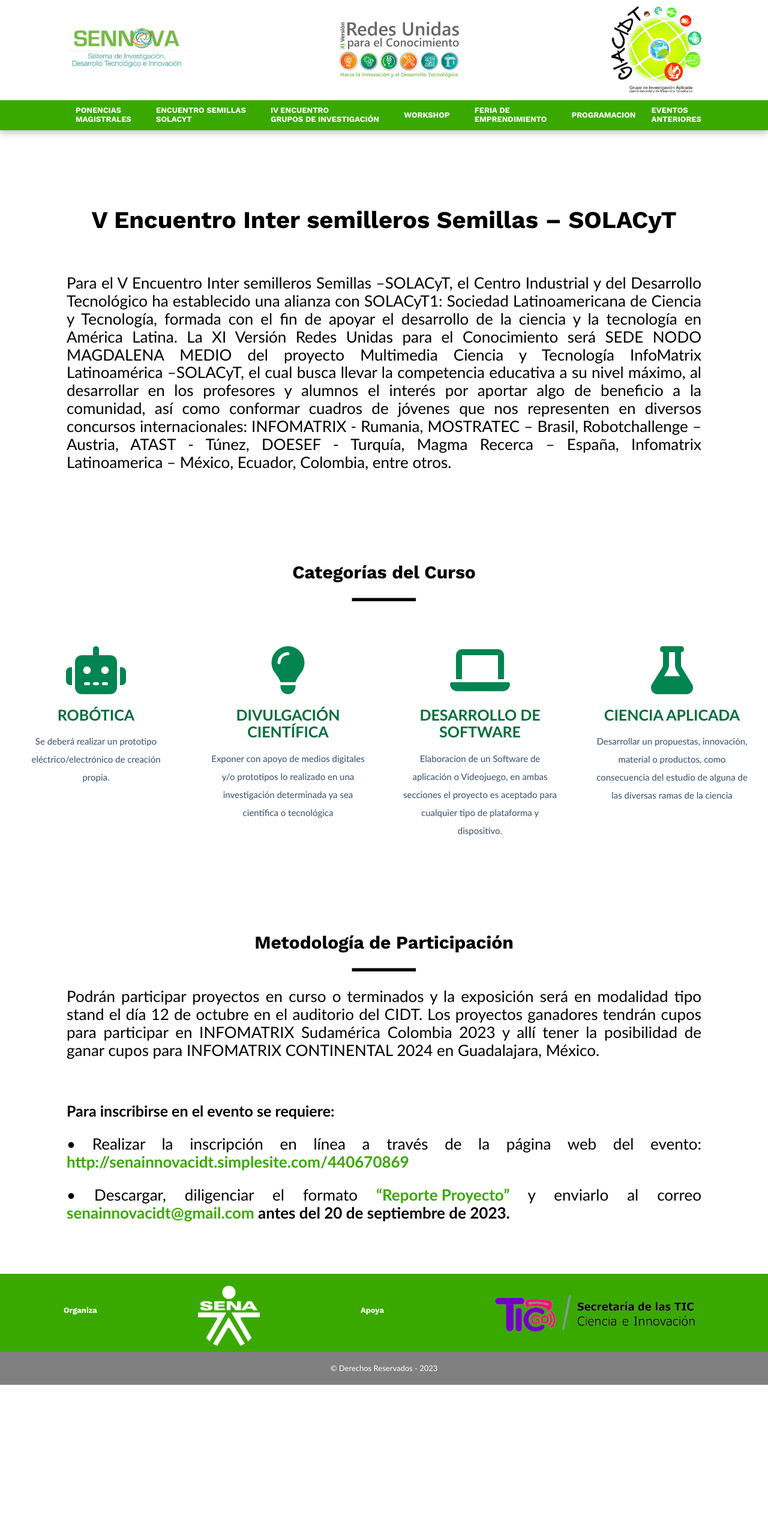
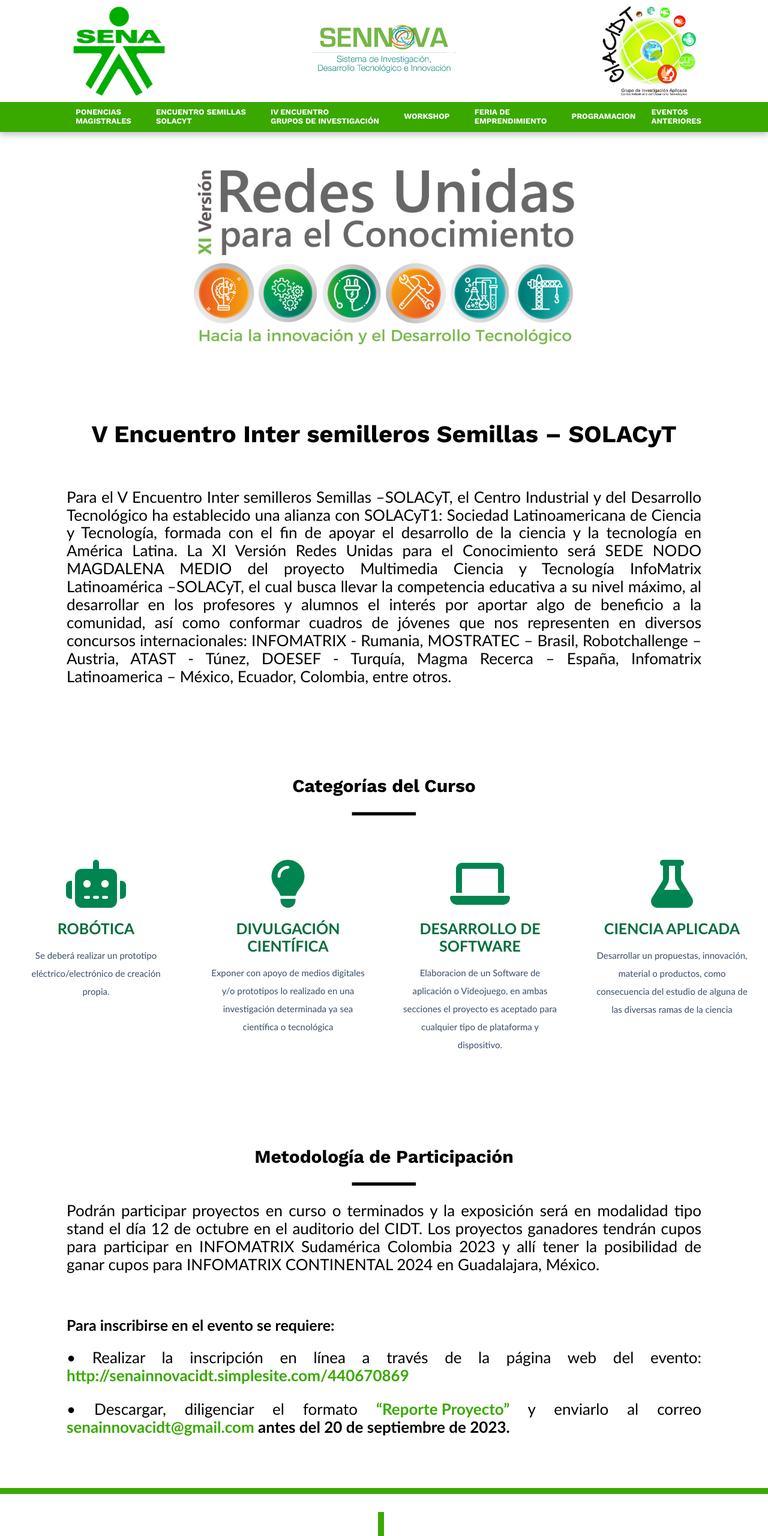
Before and after one commit to JuanQ28/Info-Matrix, a plain HTML site: page SUB-PAGE/Semillas.html in a window 1280 px wide. Shown: the top 2560 px of the page at 60% size. Before the commit the page ends 2308 px from the top, so only its background shows below. Drawn offline with nearby package versions, Linux system fonts and the light colour scheme.

Commit message:
prefinal

```diff
--- a/SUB-PAGE/Semillas.html
+++ b/SUB-PAGE/Semillas.html
@@ -21,31 +21,31 @@
   <body>
 
     <header>
-      <div class="container">
-            <a href="../index.html">
-              <img src="/data/LOGO SENNOVA_Mesa de trabajo 1.png" alt="Logo-Sennova" class="logo1">
+      <div class="container logos">
+            <a href="../index.html" class="logo logo1">
+              <img src="../data/Logosimbolo-SENA-PRINCIPAL.png" alt="Logo-Sennova">
             </a>
-            <a href="../index.html">
-              <img src="/data/LOGO SENA INNOVA FINAL_2023.png" alt="Sena-Innova" class="logo2">
+            <a href="../index.html" class="logo logo2">
+              <img src="../data/LOGO SENNOVA_Mesa de trabajo 1.png" alt="Sena-Innova">
             </a>
-            <a href="../index.html">
-              <img src="/data/LOGOTIPO GIACIDT-01.jpg" alt="Logo-Grupos" class="logo3">
+            <a href="../index.html" class="logo logo3">
+              <img src="../data/LOGOTIPO GIACIDT-01.jpg" alt="Logo-Grupos">
             </a>
       </div>
       <!-- <div class="container"> -->
         <nav class="container-fluid">
           <div class="container">
-            <a class="work first" href="Ponencias.html">PONENCIAS<br>MAGISTRALES</a>
-            <a class="work" href="Semillas.html">ENCUENTRO SEMILLAS<br>SOLACYT</a>
-            <a class="work" href="IVencuentro.html">IV ENCUENTRO<br>GRUPOS DE INVESTIGACIÓN</a>
-            <a class="work" href="Workshop.html">WORKSHOP</a>
-            <a class="work" href="Feria.html">FERIA DE<br>EMPRENDIMIENTO</a>
-            <a class="work" href="Programacion.html">PROGRAMACION</a>
+            <a class="work first" href="../SUB-PAGE/Ponencias.html">PONENCIAS<br>MAGISTRALES</a>
+            <a class="work" href="../SUB-PAGE/Semillas.html">ENCUENTRO SEMILLAS<br>SOLACYT</a>
+            <a class="work" href="../SUB-PAGE/IVencuentro.html">IV ENCUENTRO<br>GRUPOS DE INVESTIGACIÓN</a>
+            <a class="work" href="../SUB-PAGE/Workshop.html">WORKSHOP</a>
+            <a class="work" href="../SUB-PAGE/Feria.html">FERIA DE<br>EMPRENDIMIENTO</a>
+            <a class="work" href="../SUB-PAGE/Programacion.html">PROGRAMACION</a>
             <div class="dropdown">
               <p class="work last">EVENTOS<br>ANTERIORES</p>
               <div class="dropdown-content">
-                <a href="/SUB-PAGE/ANTERIORES/evento2018.html">Memorias 2018</a>
-                <a href="/SUB-PAGE/ANTERIORES/evento2018.html">Memorias 2017</a>
+                <a href="../SUB-PAGE/ANTERIORES/evento2018.html">Memorias 2018</a>
+                <a href="../SUB-PAGE/ANTERIORES/evento2018.html">Memorias 2017</a>
               </div>
             </div>
           </div>
@@ -54,7 +54,11 @@
     </header>
 
     <main>
-
+      <section class="seccion apertura-imagen">
+        <div class="container">
+          <img src="../data/LOGO SENA INNOVA FINAL_2023.png" alt="Sena-Innova">
+        </div>
+      </section>
 
       <section class="seccion" id="principal">
         <div class="container">
@@ -160,11 +164,17 @@
 
     <footer class="seccion">
       <div class="container">
-        <div class="row">
-          <p class="work">Organiza</p>
-          <img src="../data/Logosimbolo-SENA-NEGATIVO-FONDONEGRO.png" alt="Logo-Sena">
-          <p class="work">Apoya</p>
-          <img src="../data/logo_tic-removebg-preview.png" alt="Logo-Tic">
+        <div class="columna-50 primera">
+          <p class="text-n">Organiza:</p>
+          <div class="contenedor-logos">
+            <img src="../data/Logosimbolo-SENA-PRINCIPAL.png" alt="Logo-Sena">
+            <img src="../data/LOGO SENNOVA_Mesa de trabajo 1.png" alt="Logo-Sennova">
+            <img src="../data/logo tic.png" alt="Logo-TIC">
+            <img src="../data/LOGOTIPO GIACIDT-01.jpg" alt="">
+          </div>
+        </div>
+        <div class="columna-50">
+          <p class="text-n">Con apoyo de:</p>
         </div>
       </div>
       <div class="barra-footer">
--- a/css/style.css
+++ b/css/style.css
@@ -110,20 +110,38 @@
   align-items: center;
 }
 
+header .container .logo{
+  width: 33%;
+  display: flex;
+  align-items: center;
+}
+
+header .logos .logo img{
+  width: 50%;
+  max-height: 150px;
+  object-fit: contain;
+}
 
 header .container .logo1{
-  width: 200px;
+/*   width: 33.3%; */
   padding: 10px 0;
+  justify-content: flex-start;
 }
 
 header .container .logo2{
-  width: 200px;
+/*   width: 33.3%; */
   padding: 10px 0;
+  justify-content: center;
+}
+
+header .container .logo2 img{
+  width: 70%;
 }
 
 header .container .logo3{
-  width: 150px;
+/*   width: 33.3%; */
   padding: 10px 0;
+  justify-content: flex-end;
 }
 
 header nav{
@@ -200,6 +218,19 @@
 .text-n{
   font-size: 2em;
   text-align: justify;
+}
+
+.seccion.apertura-imagen .container{
+  display: flex;
+  justify-content: center;
+}
+
+.seccion.apertura-imagen .container img{
+  width: 60%;
+}
+
+.seccion.apertura-imagen{
+  padding-bottom: 0;
 }
 
 #categorias{
@@ -339,28 +370,48 @@
 
 /* iv encuentro */
 
-footer.seccion{
-  background-color: #39a900;
-  color: white;
-  padding-bottom: 0;
-  padding-top: 10px;
+.columna-50{
+  width: 50%;
 }
 
-footer .container .row{
-  display: flex;
-  justify-content: space-between;
-  align-items: center;
-  padding: 10px;
+footer.seccion{
+  border-top: 10px solid #39a900;
+  padding-bottom: 0;
+  padding-top: 0;
 }
 
-footer .container .row img{
-  height: 100px;
-  width: auto;
+footer .container{
+  display: flex;
+  justify-content: center;
+  align-items: center;
+  padding: 30px;
 }
 
-footer .container .row p{
-  font-size: 13px;
+footer .container .columna-50{
+  padding: 20px;
+  display: flex;
+  flex-direction: column;
+  justify-content: space-between;
+}
+
+footer .container .columna-50.primera{
+  border-right: 10px solid #39a900;
+}
+
+footer .container .columna-50 .contenedor-logos{
+  display: flex;
+  flex-wrap: wrap;
+}
+
+footer .container .columna-50 p{
+  color: #39a900;
   font-weight: bold;
+}
+
+footer .container .columna-50 .contenedor-logos img{
+  width: 50%;
+  object-fit: contain;
+  max-height: 150px;
 }
 
 .barra-footer
```
Also changed, not shown: SUB-PAGE/Feria.html (+32 -20 lines), SUB-PAGE/IVencuentro.html (+32 -20 lines), SUB-PAGE/Ponencias.html (+32 -20 lines), SUB-PAGE/Programacion.html (+32 -20 lines), SUB-PAGE/Workshop.html (+31 -20 lines), index.html (+24 -24 lines).
